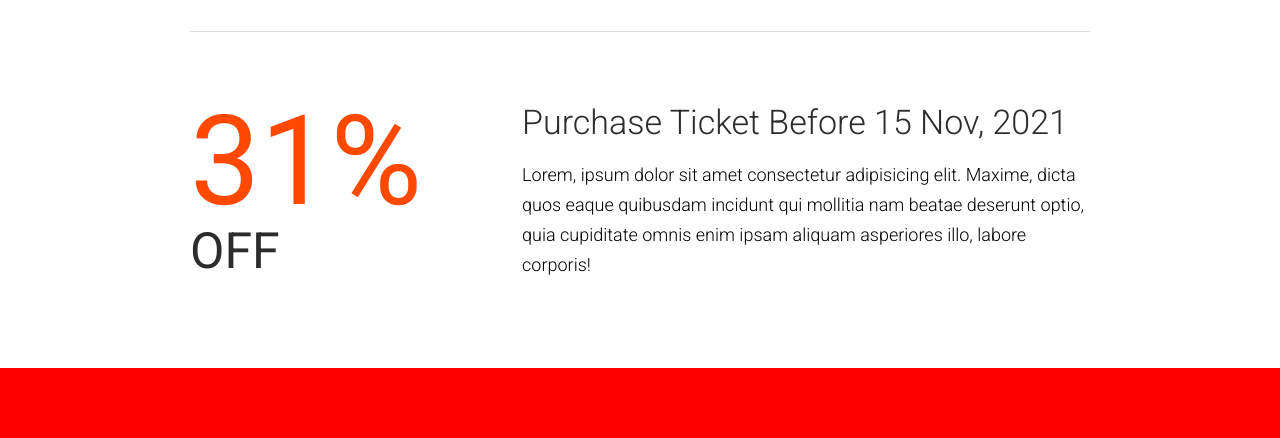
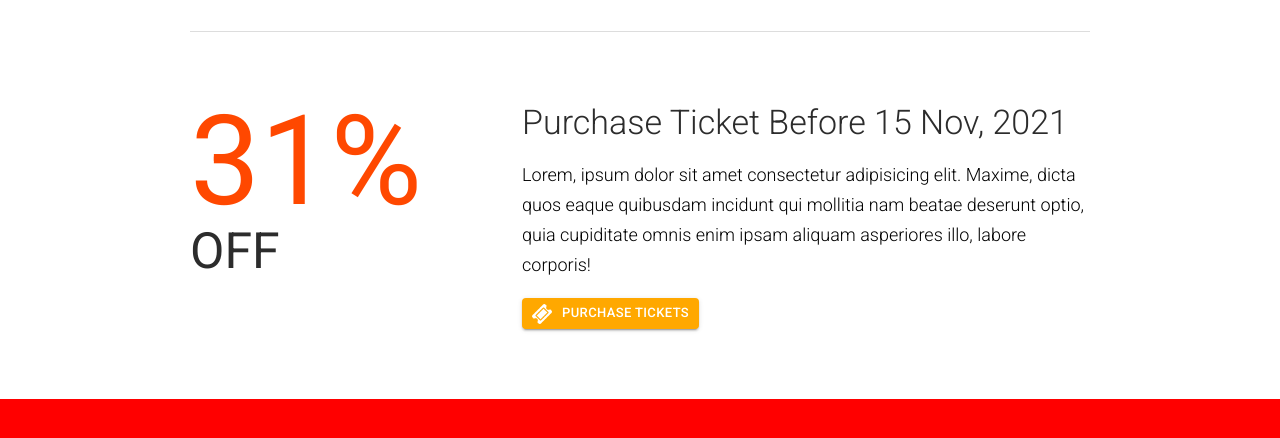
Before and after one commit to rajeshsharma88/venue, a React (Create React App) app: page / in a window 1280 px wide. Shown: the part 1658-2096 px from the top of the page. Built offline with nearby package versions, Linux system fonts and the light colour scheme.

Commit message:
Completed the Reusable Button

```diff
--- a/src/Components/highlights/Discount.js
+++ b/src/Components/highlights/Discount.js
@@ -1,5 +1,6 @@
 import React, { useState, useEffect } from "react";
 import { Fade, Slide } from "react-awesome-reveal";
+import MyButton from "../utils/MyButton";
 
 const Discount = () => {
   const end = 30;
@@ -41,6 +42,16 @@
               deserunt optio, quia cupiditate omnis enim ipsam aliquam
               asperiores illo, labore corporis!
             </p>
+            <MyButton
+              text="Purchase Tickets"
+              link="https://google.com"
+              size="small"
+              style={{
+                background: "#ffa800",
+                color: "#ffffff",
+              }}
+              iconTicket={true}
+            />
           </div>
         </Slide>
       </div>
--- /dev/null
+++ b/src/Components/utils/MyButton.js
@@ -0,0 +1,26 @@
+import React from "react";
+import Button from "@material-ui/core/Button";
+import TicketIcon from "../../resources/images/icons/ticket.png";
+
+const MyButton = (props) => {
+  return (
+    <Button
+      href={props.link}
+      variant="contained"
+      size={props.size ? props.size : "large"}
+      style={{
+        background: "#8e8e8e",
+        color: "#ffffff",
+        ...props.style,
+      }}
+    >
+      {" "}
+      {props.iconTicket ? (
+        <img src={TicketIcon} className="iconImage" alt="icon_button" />
+      ) : null}
+      {props.text}
+    </Button>
+  );
+};
+
+export default MyButton;
```
